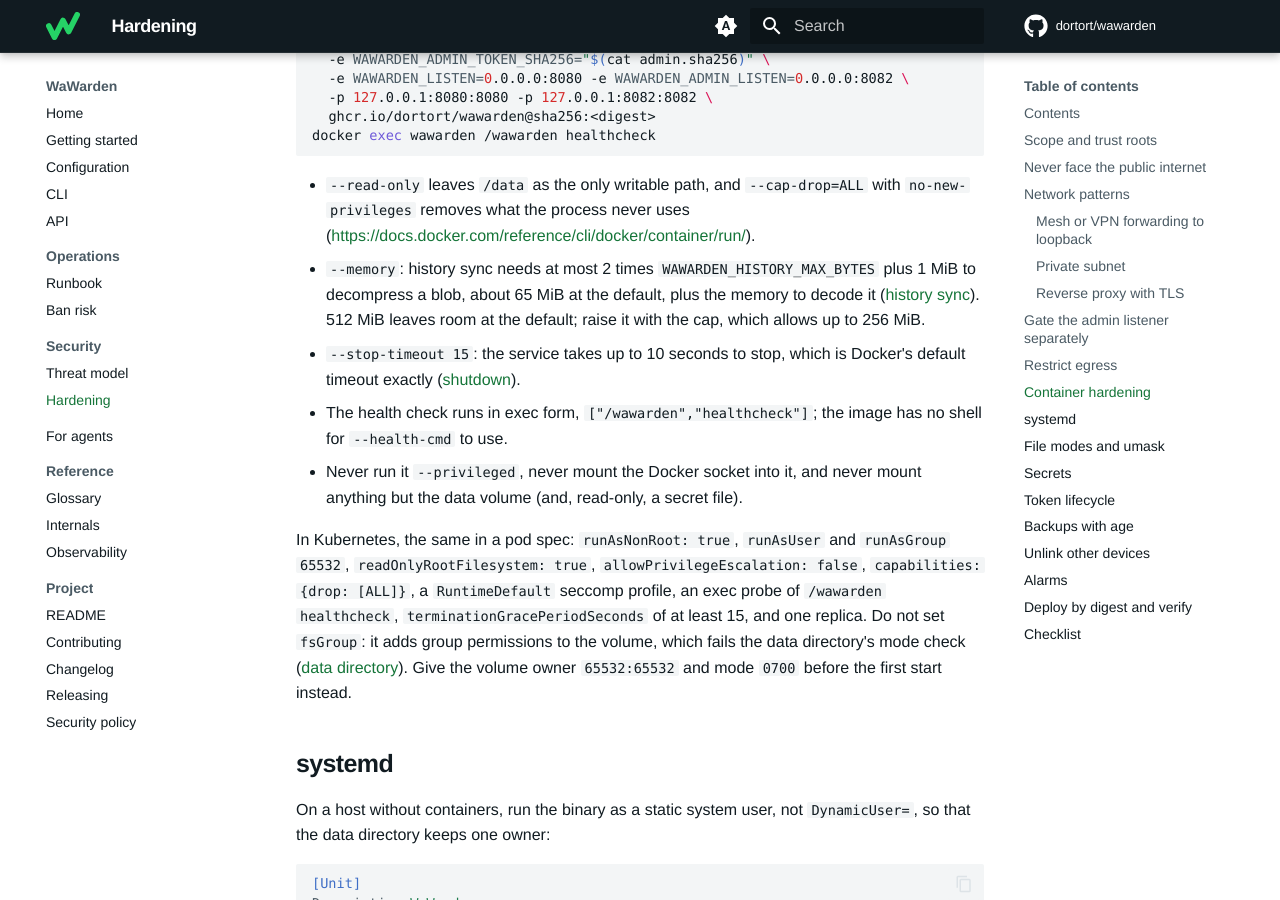
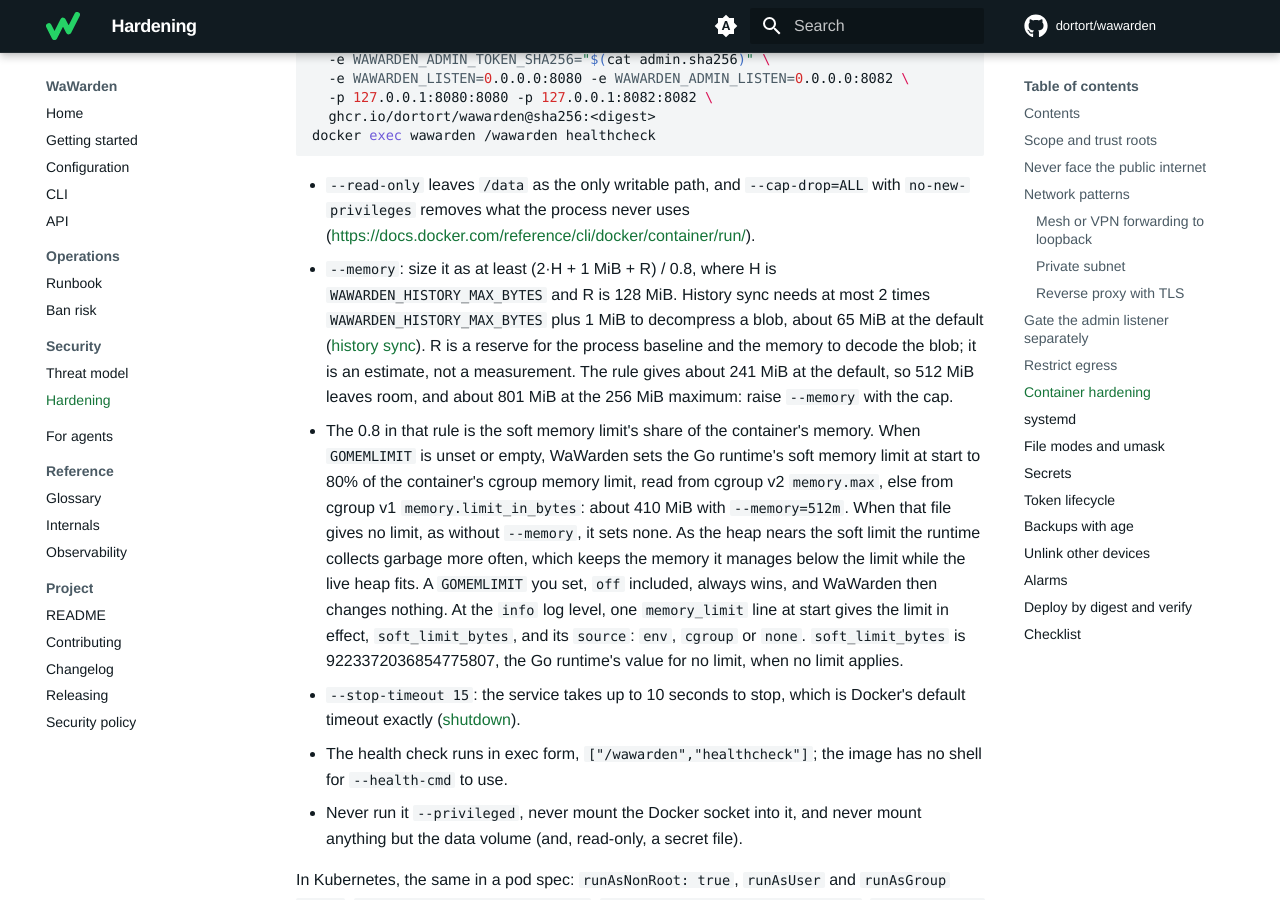
Before and after one commit to dortort/wawarden, an MkDocs documentation site: the page built from docs/hardening.md, in a window 1280 px wide and 900 px high, scrolled down 5092 px. Built offline with MkDocs 1.6.1 and Material for MkDocs 9.7.7, drawn with Linux system fonts in a browser that asks for light colours; comment, search, counter and statistics services are not loaded.

Commit message:
docs(hardening): restate the --memory guidance with the soft memory limit
State the sizing rule, --memory >= (2·H + 1 MiB + R) / 0.8 with a
128 MiB reserve, which keeps 512m at the default history cap, and
document the soft memory limit WaWarden sets at start when GOMEMLIMIT is
unset, with its memory_limit log line.

Co-Authored-By: Claude Opus 5.5 <noreply@anthropic.com>
Co-Authored-By: Claude Fable 5.1 <noreply@anthropic.com>

```diff
--- a/docs/hardening.md
+++ b/docs/hardening.md
@@ -211,11 +211,27 @@ docker exec wawarden /wawarden healthcheck
 - `--read-only` leaves `/data` as the only writable path, and
   `--cap-drop=ALL` with `no-new-privileges` removes what the process never
   uses (<https://docs.docker.com/reference/cli/docker/container/run/>).
-- `--memory`: history sync needs at most 2 times `WAWARDEN_HISTORY_MAX_BYTES`
-  plus 1 MiB to decompress a blob, about 65 MiB at the default, plus the
-  memory to decode it ([history sync](internals.md#history-sync)). 512 MiB
-  leaves room at the default; raise it with the cap, which allows up to
-  256 MiB.
+- `--memory`: size it as at least (2·H + 1 MiB + R) / 0.8, where H is
+  `WAWARDEN_HISTORY_MAX_BYTES` and R is 128 MiB. History sync needs at most
+  2 times `WAWARDEN_HISTORY_MAX_BYTES` plus 1 MiB to decompress a blob, about
+  65 MiB at the default ([history sync](internals.md#history-sync)). R is a
+  reserve for the process baseline and the memory to decode the blob; it is an
+  estimate, not a measurement. The rule gives about 241 MiB at the default, so
+  512 MiB leaves room, and about 801 MiB at the 256 MiB maximum: raise
+  `--memory` with the cap.
+- The 0.8 in that rule is the soft memory limit's share of the container's
+  memory. When `GOMEMLIMIT` is unset or empty, WaWarden sets the Go runtime's
+  soft memory limit at start to 80% of the container's cgroup memory limit,
+  read from cgroup v2 `memory.max`, else from cgroup v1
+  `memory.limit_in_bytes`: about 410 MiB with `--memory=512m`. When that file
+  gives no limit, as without `--memory`, it sets none. As the heap nears the
+  soft limit the runtime collects garbage more often, which keeps the memory
+  it manages below the limit while the live heap fits. A `GOMEMLIMIT` you set,
+  `off` included, always wins, and WaWarden then changes nothing. At the
+  `info` log level, one `memory_limit` line at start gives the limit in
+  effect, `soft_limit_bytes`, and its `source`: `env`, `cgroup` or `none`.
+  `soft_limit_bytes` is 9223372036854775807, the Go runtime's value for no
+  limit, when no limit applies.
 - `--stop-timeout 15`: the service takes up to 10 seconds to stop, which is
   Docker's default timeout exactly ([shutdown](cli.md#shutdown)).
 - The health check runs in exec form, `["/wawarden","healthcheck"]`; the image
```
